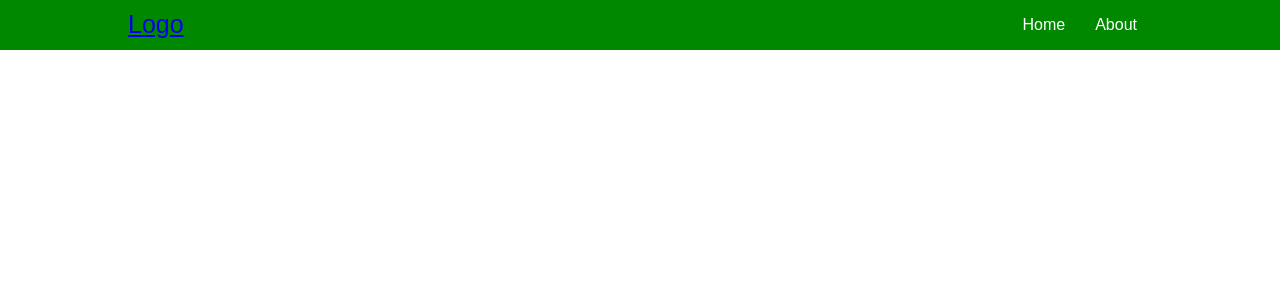
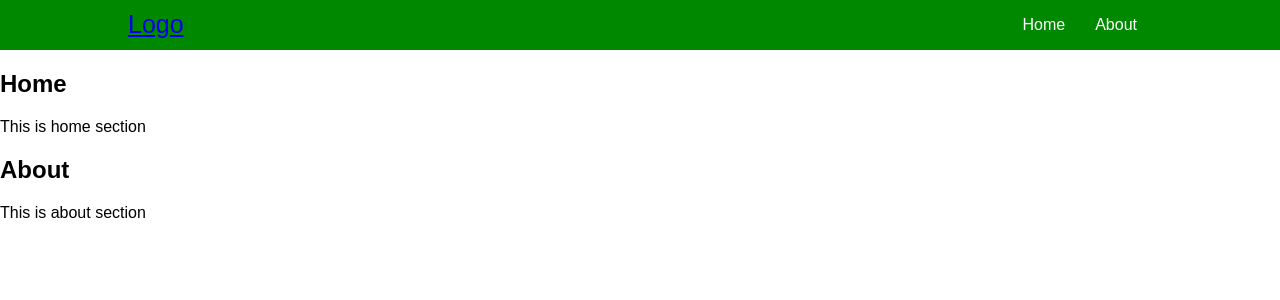
Before and after one commit to HabibAroua/Web_Dev, a React (Create React App) app in the folder app-react/: page /about in a window 1280 px wide. Shown: the top 300 px of the page. Built offline with nearby package versions, Linux system fonts and the light colour scheme.

Commit message:
edit the app2.js

```diff
--- a/app-react/src/App2.js
+++ b/app-react/src/App2.js
@@ -1,14 +1,22 @@
 import React , {Component} from 'react';
 import Nav from './compoments/Nav';
+import { BrowserRouter , Route } from 'react-router-dom';
+import Home from './compoments/Home';
+import About from './compoments/About';
+
 
 class App2 extends  Component
 {
     render()
     {
         return(
-            <div>
-                <Nav />
-            </div>
+            <BrowserRouter>
+                <div>
+                    <Nav />
+                    <Route path="/" component={Home} />
+                    <Route path="/about" component={About} />
+                </div>
+            </BrowserRouter>
         )
     }
 }
```
